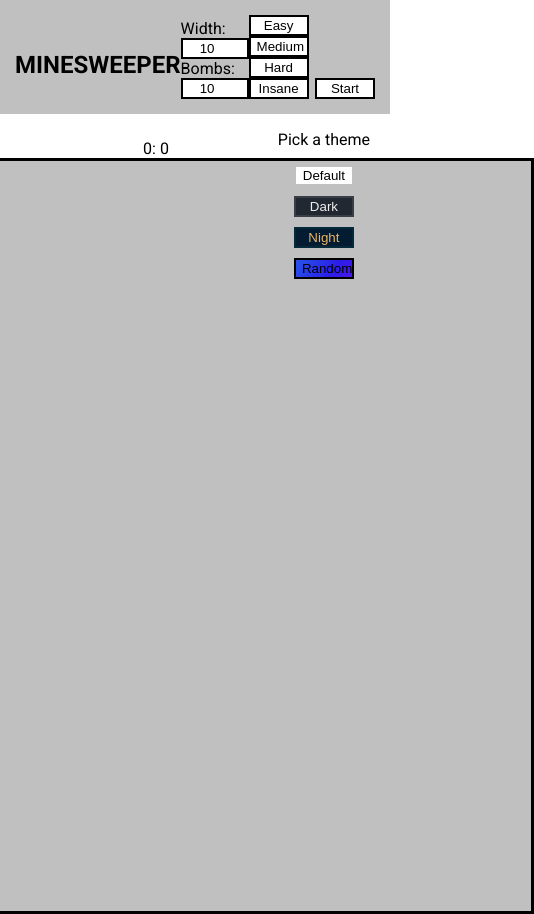
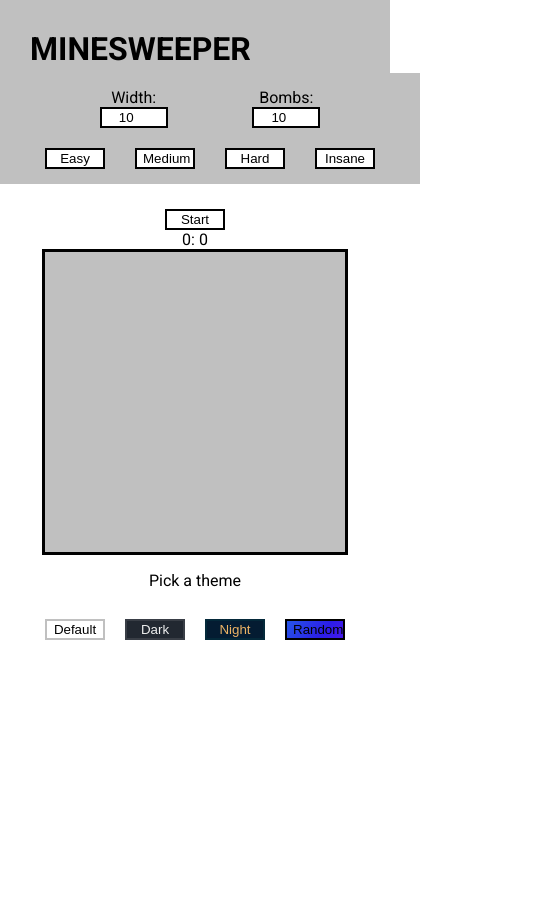
Before and after one commit to tomjmgray/Minesweeper, a plain HTML site: page index.html in a window 390 px wide. Shown: the whole page, 534 px wide, since content can reach past the window. After the commit the page ends 844 px from the top, so only its background shows below. Drawn offline with nearby package versions, Linux system fonts and the light colour scheme.

Commit message:
adds responsive layout design to frontend, minor fixes

```diff
--- a/index.html
+++ b/index.html
@@ -12,14 +12,18 @@
 </head>
 <body>
     <header>
+
+        <h1>MINESWEEPER</h1>
         <nav class="settings">
-            <h1>MINESWEEPER</h1>
 
-                <div class="row">
+                    <div class="input-holder">
                     <label for="width">Width: <input type="number" max="50" min="1" id="width" value="10"></label>
 
                         <label for="bombs">Bombs: <input type="number" max="100" min="1" id="bombs" value="10"></label>
+
                     </div>
+
+
 
                     <div class="btn-holder">
                         <button id="easy">Easy</button>
@@ -28,11 +32,9 @@
                         <button id="insane">Insane</button>
                     </div>
 
-                <div class="btn-holder" id="start-box">
-                    <button id="start">Start</button>
-                    <button class="hidden" id="flag">Flag</button>
-                    <button class="hidden" id="restart">Restart</button>
-                </div>
+
+
+
 
 
 
@@ -43,22 +45,33 @@
 
     <main>
         <div class="board-cont">
+            <div class="btn-holder" id="start-box">
+                <button id="start">Start</button>
+                <button class="hidden" id="flag">Flag</button>
+                <button class="hidden" id="restart">Restart</button>
+            </div>
             <div class="timer">
                 <span id="min">0</span>:
                 <span id="sec">0</span>
             </div>
+
             <div id="board">
 
             </div>
         </div>
         <div class="column" id="color-picker">
             <p>Pick a theme</p>
+            <div class="column">
                 <button id="Default">Default</button>
                 <button id="Dark">Dark</button>
                 <button id="Night">Night</button>
                 <button id="Random">Random</button>
             </div>
+
+        </div>
     </main>
+
+
 
 
 
--- a/index.js
+++ b/index.js
@@ -1,5 +1,6 @@
 $(document).ready(() => {
-
+    let windowWidth = $(window).width();
+    let windowHeight = $(window).height();
     let global = [];
     let checked = [];
     let doubleCheck = [];
@@ -72,8 +73,21 @@ $(document).ready(() => {
             plantBomb(master, width);
         }
 
+        let squareWidth
 
-        let squareWidth = ((750 / width) - 2).toString();
+        if (windowWidth < 600) {
+            squareWidth = ((300 / width) - 2).toString();
+        } else if (windowWidth < 850) {
+            squareWidth = ((windowWidth / widht) - 2).toString
+        } else if (windowHeight > 900) {
+            squareWidth = ((900 / width) - 2).toString();
+        } else {
+            squareWidth = (((windowHeight * 0.6) / width) - 2).toString();
+        }
+
+
+
+
 
 
         for (let i = 0; i < width; i++) {
@@ -89,7 +103,8 @@ $(document).ready(() => {
 
         }
         global = master;
-
+        clearInterval(intervalVar);
+        intervalVar = ''
         intervalVar = setInterval(()=> {
 
             sec += 1;
@@ -262,7 +277,7 @@ $(document).ready(() => {
                     };
                     if (bombCounter === flagCounter) {
                         clearInterval(intervalVar);
-                        $('.board-cont').prepend(`<h2 id="loser">You win! Your time was ${min} minutes, ${sec}.${centSec} seconds! </h2>`)
+                        $('.board-cont').prepend(`<h2 id="loser">You win! Your time was ${min} minutes, ${sec} seconds! </h2>`)
                     }
                 }
 
@@ -348,7 +363,7 @@ $(document).ready(() => {
 /// Handles Restart
 
     $('#restart').on('click',  (e)=> {
-        centSec = 0;
+
         sec = 0;
         min = 0;
         $('#board').empty();
--- a/styles.css
+++ b/styles.css
@@ -13,8 +13,13 @@
     /* --light: lightgray; */
 }
 
+html {
+    width: 100vw;
+    margin: 0;
+    font-family: 'Roboto';
+}
 body {
-    width: 100%;
+    width: 100vw;
     margin: 0;
     font-family: 'Roboto';
 }
@@ -34,8 +39,14 @@ nav {
     background-color: var(--banner);
     display: flex;
     align-items: flex-end;
-    justify-content: space-around;
+    justify-content: space-evenly;
     padding: 15px;
+}
+
+nav div {
+    display: flex;
+    flex-direction: row;
+    flex-wrap: wrap;
 }
 
 input, button {
@@ -62,12 +73,29 @@ input[type=number] {
 
 }
 
+header {
+    background-color: var(--banner);
+    display: flex;
+    justify-content: space-between;
+    width: 100vw;
+}
+
+
+
+h1 {
+    margin: 30px 0 5px 30px;;
+}
+
 #board {
     display: flex;
     flex-wrap: wrap;
     background-color: var(--banner);
-    width: 750px;
-    height: 750px;
+    min-width: 300px;
+    min-height: 300px;
+    width: 60vh;
+    height: 60vh;
+    max-width: 540px;
+    max-height: 540px;
     border: 3px solid;
     border-color: var(--font);
 }
@@ -109,6 +137,8 @@ input[type=number] {
     padding: 3px;
 
 }
+
+
 
 .on {
     background-color: var(--font);
@@ -179,3 +209,70 @@ input[type=number] {
       50%{background-position:100% 19%}
       100%{background-position:0% 82%}
   }
+
+
+
+
+@media only screen and (max-width:850px) {
+    header {
+        flex-direction: column;
+    }
+
+    #board {
+
+        min-width: 300px;
+        min-height: 300px;
+        width: 50vw;
+        height: 50vw;
+        max-width: 540px;
+        max-height: 540px;
+        /* width: 60vh;
+        height: 60vh; */
+        border: 3px solid;
+        border-color: var(--font);
+    }
+}
+
+@media only screen and (max-width:600px) {
+    nav {
+        flex-direction: column;
+        width: 100%;
+        align-items: center;
+        justify-content: center;
+    }
+    main {
+        display: flex;
+        flex-direction: column;
+        align-items: center;
+    }
+    label {
+        display: flex;
+        flex-direction: column;
+        align-items: center;
+    }
+    .input-holder {
+        width: 100%;
+        display: flex;
+        justify-content: space-evenly;
+        align-items: center;
+        margin-bottom: 20px;;
+    }
+    .btn-holder {
+        width: 100%;
+        display: flex;
+        justify-content: space-evenly;
+    }
+    #color-picker {
+        position: relative !important;
+        right: 0 !important;
+        /* flex-direction: row; */
+        align-items: center;
+    }
+    #color-picker button {
+        margin: 1em 10px;
+    }
+
+    #color-picker div {
+        flex-direction: row;
+    }
+}
```
Lines whose indentation alone changed are shown as unchanged.
